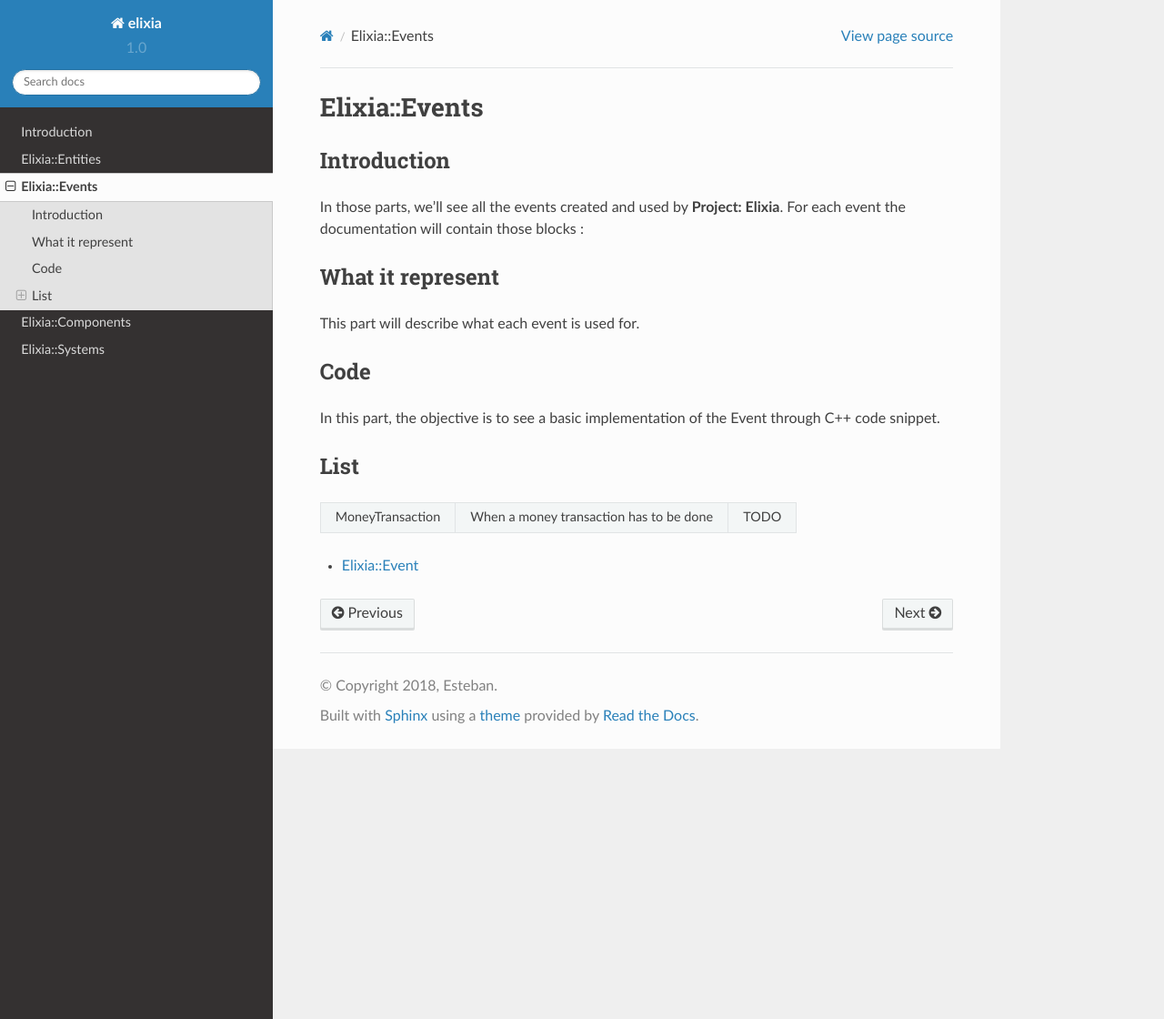
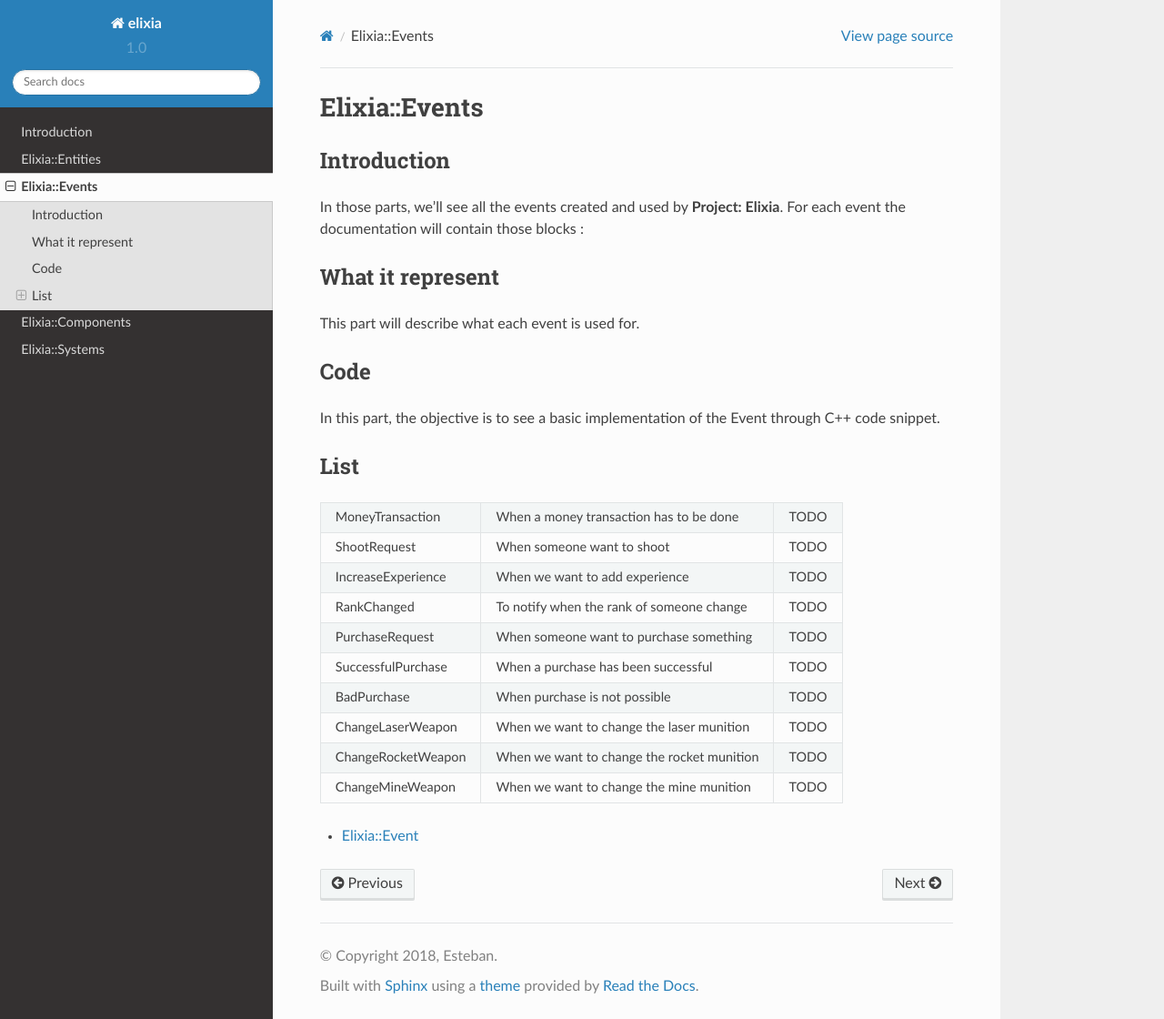
Before and after one commit to Dowwind/elixia_doc, a Sphinx documentation site: the page built from docs/events.rst, in a window 1280 px wide and 1120 px high. Shown: the whole window at 91% size. Built offline with Sphinx 7.4.7 and the Read the Docs theme 2.0.0, drawn with Linux system fonts in a browser that asks for light colours.

Commit message:
new tab events

```diff
--- a/docs/events.rst
+++ b/docs/events.rst
@@ -22,6 +22,24 @@ List
 +--------------------+----------------------------------------------+------+
 |  MoneyTransaction  | When a money transaction has to be done      | TODO |
 +--------------------+----------------------------------------------+------+
+|  ShootRequest      | When someone want to shoot                   | TODO |
++--------------------+----------------------------------------------+------+
+| IncreaseExperience | When we want to add experience               | TODO |
++--------------------+----------------------------------------------+------+
+|  RankChanged       | To notify when the rank of someone change    | TODO |
++--------------------+----------------------------------------------+------+
+|  PurchaseRequest   | When someone want to purchase something      | TODO |
++--------------------+----------------------------------------------+------+
+| SuccessfulPurchase | When a purchase has been successful          | TODO |
++--------------------+----------------------------------------------+------+
+|  BadPurchase       | When purchase is not possible                | TODO |
++--------------------+----------------------------------------------+------+
+|  ChangeLaserWeapon | When we want to change the laser munition    | TODO |
++--------------------+----------------------------------------------+------+
+| ChangeRocketWeapon | When we want to change the rocket munition   | TODO |
++--------------------+----------------------------------------------+------+
+|  ChangeMineWeapon  | When we want to change the mine munition     | TODO |
++--------------------+----------------------------------------------+------+
 
 .. toctree::
    :maxdepth: 1
```
